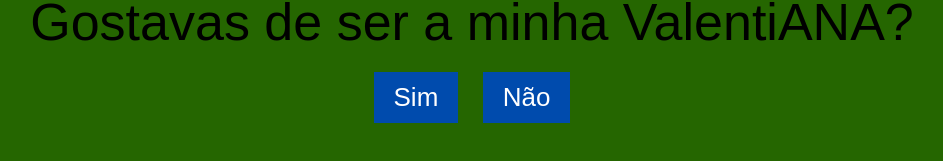
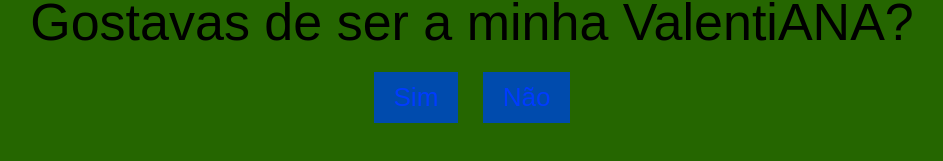
Before and after one commit to LucasGir-12/ValentiANA_quieres, a plain HTML site: page index.html in a window 1280 px wide. Shown: the part 495-656 px from the top of the page, without its empty margins (168-1111 px from the left). Drawn offline with Linux system fonts and the light colour scheme.

Commit message:
Update style.css

```diff
--- a/style.css
+++ b/style.css
@@ -34,7 +34,7 @@ button {
     font-size: 26px; /* Set font size for buttons */
     font-family: Arial, cursive; /* Apply Sacramento font to the options */
     background-color: #004bad; /* Set button background color */
-    color: white; /* Set text color to white */
+    color: rgb(0, 60, 255); /* Set text color to white */
     border: none; /* Remove button border */
     cursor: pointer; /* Set cursor to pointer on hover */
 }
```
